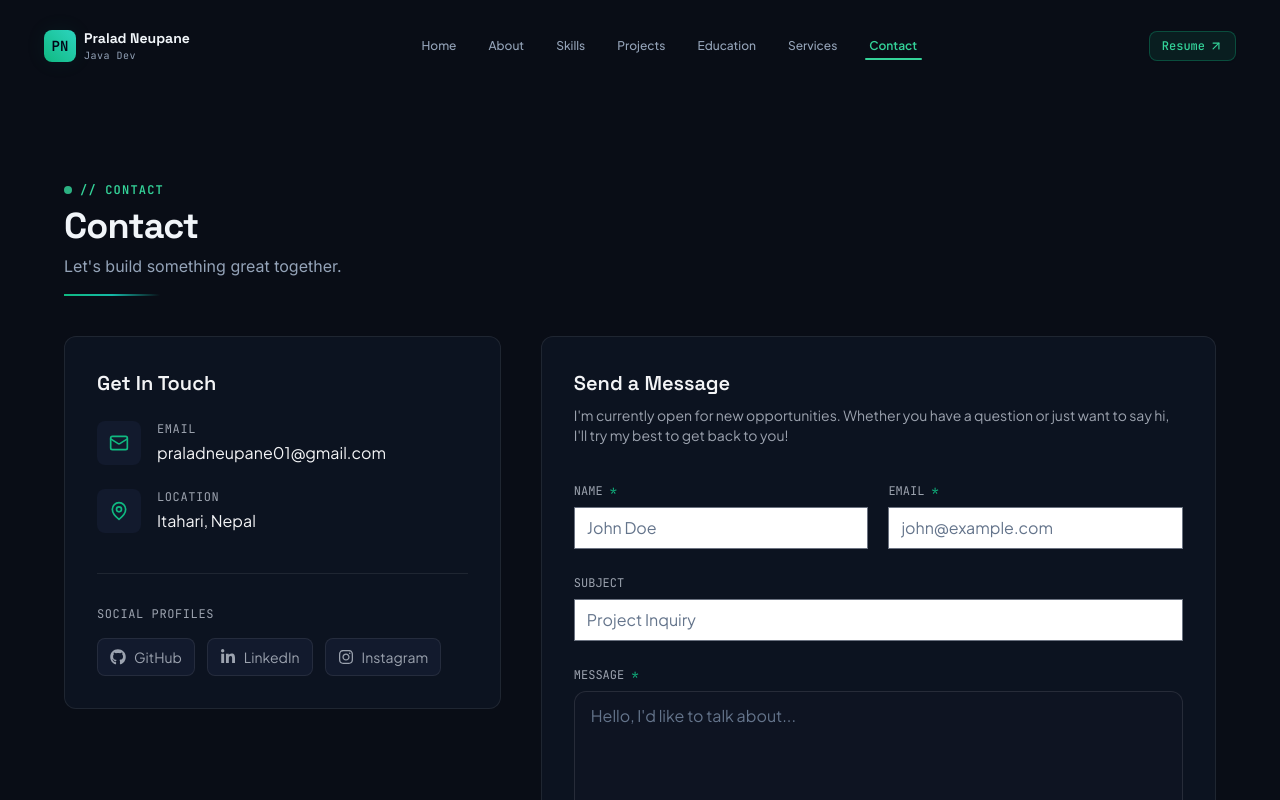
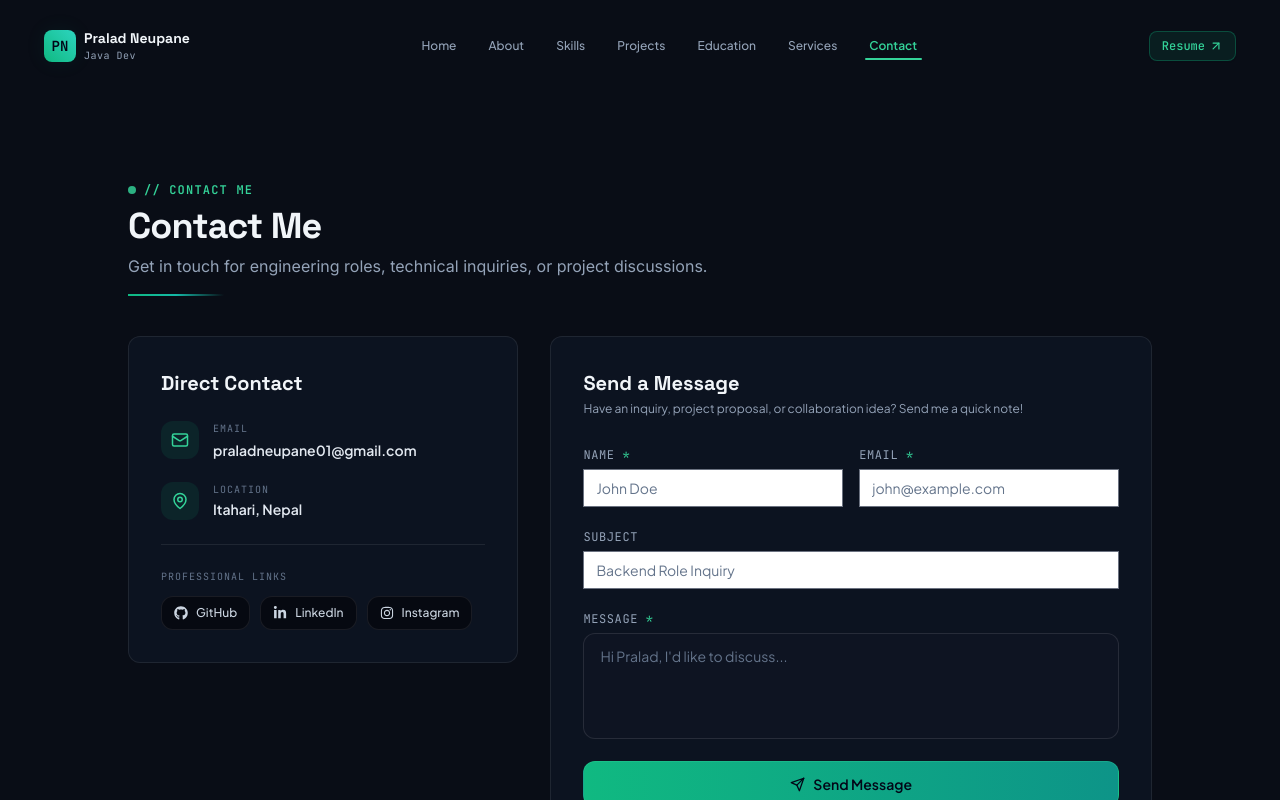
Before and after one commit to pra-neupane01/pralad-portfolio, a React (Vite) app in the folder portfolio-frontend/: page /contact in a window 1280 px wide. Shown: the top 800 px of the page. Built offline with nearby package versions, Linux system fonts and the light colour scheme.

Commit message:
feat: update page views (Home, About, Education timeline with +2 Science, Skills, Projects, Contact) for obsidian theme

```diff
--- a/portfolio-frontend/src/components/contact/ContactForm.jsx
+++ b/portfolio-frontend/src/components/contact/ContactForm.jsx
@@ -21,7 +21,6 @@ export default function ContactForm() {
   const handleSubmit = async (e) => {
     e.preventDefault();
 
-    // Basic validation
     if (!formData.name || !formData.email || !formData.message) {
       setStatus('error');
       setErrorMessage('Please fill in all required fields.');
@@ -30,58 +29,54 @@ export default function ContactForm() {
 
     setStatus('loading');
 
-    // Simulate API call for now
-    // TODO: Integrate with Formspree, EmailJS, or custom backend
     try {
-      await new Promise((resolve) => setTimeout(resolve, 1500));
+      await new Promise((resolve) => setTimeout(resolve, 1200));
       setStatus('success');
       setFormData({ name: '', email: '', subject: '', message: '' });
-
-      // Reset success message after 5 seconds
       setTimeout(() => setStatus('idle'), 5000);
     } catch (error) {
       setStatus('error');
-      setErrorMessage('Something went wrong. Please try again or email me directly.');
+      setErrorMessage('Something went wrong. Please try again or email directly.');
     }
   };
 
   return (
-    <div className="terminal-card p-6 md:p-8">
-      <div className="mb-8">
-        <h3 className="text-xl font-display font-semibold text-terminal-text dark:text-terminal-text mb-2">
+    <div className="obsidian-card p-6 md:p-8">
+      <div className="mb-6">
+        <h3 className="text-xl font-display font-bold text-slate-100 mb-1">
           Send a Message
         </h3>
-        <p className="text-sm text-terminal-textMuted dark:text-terminal-textMuted">
-          I'm currently open for new opportunities. Whether you have a question or just want to say hi, I'll try my best to get back to you!
+        <p className="text-xs text-slate-400">
+          Have an inquiry, project proposal, or collaboration idea? Send me a quick note!
         </p>
       </div>
 
       {status === 'success' ? (
-        <div className="p-6 bg-terminal-green/10 border border-terminal-green/30 rounded-lg flex flex-col items-center text-center">
-          <CheckCircle className="text-terminal-green w-12 h-12 mb-3" />
-          <h4 className="text-terminal-green font-mono font-semibold mb-2">Message Sent Successfully!</h4>
-          <p className="text-terminal-textMuted text-sm">Thank you for reaching out. I'll get back to you as soon as possible.</p>
+        <div className="p-6 bg-emerald-500/10 border border-emerald-500/30 rounded-xl flex flex-col items-center text-center">
+          <CheckCircle className="text-emerald-400 w-10 h-10 mb-3 shadow-emerald-glow" />
+          <h4 className="text-slate-100 font-sans font-bold mb-1">Message Received</h4>
+          <p className="text-slate-400 text-xs">Thank you for reaching out. I'll get back to you shortly.</p>
           <Button
-            variant="outline"
-            className="mt-6"
+            variant="secondary"
+            className="mt-5 text-xs py-2"
             onClick={() => setStatus('idle')}
           >
-            Send Another Message
+            Send Another
           </Button>
         </div>
       ) : (
-        <form onSubmit={handleSubmit} className="space-y-5">
+        <form onSubmit={handleSubmit} className="space-y-4">
           {status === 'error' && (
-            <div className="p-3 bg-red-500/10 border border-red-500/30 rounded-lg flex items-start gap-3">
-              <AlertCircle className="text-red-500 w-5 h-5 shrink-0 mt-0.5" />
-              <p className="text-red-500/90 text-sm">{errorMessage}</p>
+            <div className="p-3 bg-rose-500/10 border border-rose-500/30 rounded-xl flex items-start gap-2.5">
+              <AlertCircle className="text-rose-400 w-4 h-4 shrink-0 mt-0.5" />
+              <p className="text-rose-300 text-xs">{errorMessage}</p>
             </div>
           )}
 
-          <div className="grid md:grid-cols-2 gap-5">
-            <div className="space-y-1.5">
-              <label htmlFor="name" className="text-xs font-mono text-terminal-textMuted dark:text-terminal-textMuted">
-                NAME <span className="text-terminal-green">*</span>
+          <div className="grid md:grid-cols-2 gap-4">
+            <div className="space-y-1">
+              <label htmlFor="name" className="text-xs font-mono text-slate-400 uppercase tracking-wider">
+                Name <span className="text-emerald-400">*</span>
               </label>
               <input
                 type="text"
@@ -90,14 +85,14 @@ export default function ContactForm() {
                 value={formData.name}
                 onChange={handleChange}
                 placeholder="John Doe"
-                className="w-full"
+                className="w-full text-sm"
                 required
               />
             </div>
 
-            <div className="space-y-1.5">
-              <label htmlFor="email" className="text-xs font-mono text-terminal-textMuted dark:text-terminal-textMuted">
-                EMAIL <span className="text-terminal-green">*</span>
+            <div className="space-y-1">
+              <label htmlFor="email" className="text-xs font-mono text-slate-400 uppercase tracking-wider">
+                Email <span className="text-emerald-400">*</span>
               </label>
               <input
                 type="email"
@@ -106,15 +101,15 @@ export default function ContactForm() {
                 value={formData.email}
                 onChange={handleChange}
                 placeholder="john@example.com"
-                className="w-full"
+                className="w-full text-sm"
                 required
               />
             </div>
           </div>
 
-          <div className="space-y-1.5">
-            <label htmlFor="subject" className="text-xs font-mono text-terminal-textMuted dark:text-terminal-textMuted">
-              SUBJECT
+          <div className="space-y-1">
+            <label htmlFor="subject" className="text-xs font-mono text-slate-400 uppercase tracking-wider">
+              Subject
             </label>
             <input
               type="text"
@@ -122,41 +117,41 @@ export default function ContactForm() {
               name="subject"
               value={formData.subject}
               onChange={handleChange}
-              placeholder="Project Inquiry"
-              className="w-full"
+              placeholder="Backend Role Inquiry"
+              className="w-full text-sm"
             />
           </div>
 
-          <div className="space-y-1.5">
-            <label htmlFor="message" className="text-xs font-mono text-terminal-textMuted dark:text-terminal-textMuted">
-              MESSAGE <span className="text-terminal-green">*</span>
+          <div className="space-y-1">
+            <label htmlFor="message" className="text-xs font-mono text-slate-400 uppercase tracking-wider">
+              Message <span className="text-emerald-400">*</span>
             </label>
             <textarea
               id="message"
               name="message"
               value={formData.message}
               onChange={handleChange}
-              placeholder="Hello, I'd like to talk about..."
-              rows={5}
-              className="w-full resize-none"
+              placeholder="Hi Pralad, I'd like to discuss..."
+              rows={4}
+              className="w-full text-sm resize-none"
               required
             />
           </div>
 
           <Button
             type="submit"
-            variant="solid"
-            className="w-full"
+            variant="primary"
+            className="w-full py-3"
             disabled={status === 'loading'}
           >
             {status === 'loading' ? (
               <span className="flex items-center gap-2">
-                <span className="animate-spin w-4 h-4 border-2 border-terminal-bg border-t-transparent rounded-full"></span>
+                <span className="animate-spin w-4 h-4 border-2 border-slate-950 border-t-transparent rounded-full"></span>
                 Sending...
               </span>
             ) : (
               <span className="flex items-center gap-2">
-                <Send size={16} /> Send Message
+                <Send size={15} /> Send Message
               </span>
             )}
           </Button>
--- a/portfolio-frontend/src/pages/About.jsx
+++ b/portfolio-frontend/src/pages/About.jsx
@@ -1,5 +1,5 @@
 import { motion } from 'framer-motion';
-import { Download, User } from 'lucide-react';
+import { Download, Terminal, Code2, Server } from 'lucide-react';
 import SectionHeader from '../components/common/SectionHeader';
 import Button from '../components/common/Button';
 import { profile } from '../data/profile';
@@ -8,87 +8,73 @@ import ProfilePhoto from '../components/home/ProfilePhoto';
 
 export default function About() {
   return (
-    <div className="py-12 md:py-20 max-w-6xl mx-auto">
+    <div className="py-12 md:py-20 max-w-5xl mx-auto space-y-12">
       <SectionHeader
         title="About Me"
-        subtitle="My background, education, and career goals."
+        subtitle="Background, engineering focus, and core technical background."
       />
 
-      {/* Hero-style About layout: text left, photo right */}
-      <div className="grid lg:grid-cols-5 gap-10 lg:gap-16 items-start mb-12">
-        {/* Text Content — takes 3 columns */}
-        <div className="lg:col-span-3">
-          <div className="terminal-card p-6 md:p-10">
-            <div className="space-y-6">
-              <div className="flex items-center gap-2 text-terminal-green font-mono mb-2">
-                <span className="text-terminal-textDim">$</span> cat about.txt
-              </div>
+      <div className="grid lg:grid-cols-12 gap-10 lg:gap-12 items-center">
+        {/* Photo Left — 5 cols */}
+        <div className="lg:col-span-5 flex flex-col items-center gap-6">
+          <ProfilePhoto src="/profile.jpg.png" alt={profile.fullName} size="lg" />
 
-              <div className="text-terminal-text dark:text-terminal-text leading-relaxed whitespace-pre-wrap">
-                {profile.aboutSummary}
-              </div>
-
-              <div className="flex items-center gap-2 text-terminal-green font-mono mb-2 mt-8">
-                <span className="text-terminal-textDim">$</span> cat objective.txt
-              </div>
-
-              <div className="text-terminal-textMuted dark:text-terminal-textMuted italic leading-relaxed">
-                "{profile.careerObjective}"
-              </div>
-
-              <div className="pt-6 flex flex-wrap gap-4">
-                <Button href={RESUME_PATH} target="_blank" download icon={Download}>
-                  Download Resume
-                </Button>
-                <Button variant="outline" href="/contact">
-                  Contact Me
-                </Button>
-              </div>
-            </div>
+          <div className="w-full obsidian-card p-4 space-y-2 text-center">
+            <p className="text-xs font-mono text-emerald-400 font-semibold uppercase tracking-wider">
+              {profile.title}
+            </p>
+            <p className="text-xs text-slate-400">
+              📍 {profile.location}
+            </p>
           </div>
         </div>
 
-        {/* Right Side — Photo + Details — takes 2 columns */}
-        <div className="lg:col-span-2 flex flex-col items-center gap-8">
-          {/* Circular Profile Photo */}
-          <motion.div
-            initial={{ opacity: 0, x: 30 }}
-            animate={{ opacity: 1, x: 0 }}
-            transition={{ duration: 0.7, delay: 0.2 }}
-          >
-            <ProfilePhoto src="/profile.jpg.png" alt={profile.fullName} size="lg" />
-          </motion.div>
-
-          {/* Details Card */}
-          <motion.div
-            initial={{ opacity: 0, y: 20 }}
-            animate={{ opacity: 1, y: 0 }}
-            transition={{ duration: 0.5, delay: 0.4 }}
-            className="w-full space-y-6 bg-terminal-surfaceLight dark:bg-terminal-surfaceLight p-6 rounded-lg border border-terminal-border dark:border-terminal-border"
-          >
-            <div>
-              <p className="text-xs font-mono text-terminal-textMuted mb-1 uppercase tracking-wider">Location</p>
-              <p className="text-sm text-terminal-text">{profile.location}</p>
+        {/* Text Content Right — 7 cols */}
+        <div className="lg:col-span-7 space-y-6">
+          <div className="obsidian-card p-6 md:p-8 space-y-6">
+            <div className="flex items-center gap-2 text-xs font-mono text-emerald-400 pb-2 border-b border-white/[0.08]">
+              <Terminal size={14} />
+              <span>profile_summary.txt</span>
             </div>
 
-            <div>
-              <p className="text-xs font-mono text-terminal-textMuted mb-1 uppercase tracking-wider">Education</p>
-              <p className="text-sm text-terminal-text">{profile.education.degree}</p>
-              <p className="text-xs text-terminal-textDim mt-1">{profile.education.institution}</p>
+            <p className="text-slate-200 text-base md:text-lg leading-relaxed font-body font-normal">
+              {profile.aboutSummary}
+            </p>
+
+            <div className="bg-[#060911]/80 p-4 rounded-xl border border-white/[0.06] space-y-2">
+              <p className="text-xs font-mono text-slate-500 uppercase tracking-widest">// Career Objective</p>
+              <p className="text-slate-300 text-xs sm:text-sm italic font-body">
+                "{profile.careerObjective}"
+              </p>
             </div>
 
-            <div>
-              <p className="text-xs font-mono text-terminal-textMuted mb-1 uppercase tracking-wider">Focus</p>
-              <div className="flex flex-wrap gap-1 mt-1">
-                <span className="text-[10px] font-mono px-1.5 py-0.5 bg-terminal-green/10 text-terminal-green rounded border border-terminal-green/20">Java</span>
-                <span className="text-[10px] font-mono px-1.5 py-0.5 bg-terminal-green/10 text-terminal-green rounded border border-terminal-green/20">Spring Boot</span>
-                <span className="text-[10px] font-mono px-1.5 py-0.5 bg-terminal-green/10 text-terminal-green rounded border border-terminal-green/20">Spring Security</span>
-                <span className="text-[10px] font-mono px-1.5 py-0.5 bg-terminal-green/10 text-terminal-green rounded border border-terminal-green/20">REST APIs</span>
-                <span className="text-[10px] font-mono px-1.5 py-0.5 bg-terminal-green/10 text-terminal-green rounded border border-terminal-green/20">PostgreSQL</span>
-                <span className="text-[10px] font-mono px-1.5 py-0.5 bg-terminal-green/10 text-terminal-green rounded border border-terminal-green/20">Docker</span>
+            {/* Core Highlights */}
+            <div className="grid grid-cols-2 gap-3 pt-2">
+              <div className="p-3 rounded-xl bg-emerald-500/5 border border-emerald-500/10 flex items-center gap-3">
+                <Code2 size={20} className="text-emerald-400 shrink-0" />
+                <div>
+                  <p className="text-xs font-bold text-slate-200">Spring Boot</p>
+                  <p className="text-[10px] text-slate-400">RESTful Services</p>
+                </div>
+              </div>
+              <div className="p-3 rounded-xl bg-cyan-500/5 border border-cyan-500/10 flex items-center gap-3">
+                <Server size={20} className="text-cyan-400 shrink-0" />
+                <div>
+                  <p className="text-xs font-bold text-slate-200">Databases</p>
+                  <p className="text-[10px] text-slate-400">PostgreSQL & MySQL</p>
+                </div>
               </div>
             </div>
-          </motion.div>
+
+            <div className="pt-2 flex flex-wrap gap-4">
+              <Button href={RESUME_PATH} target="_blank" download icon={Download}>
+                Download Resume
+              </Button>
+              <Button variant="secondary" href="/contact">
+                Contact Me
+              </Button>
+            </div>
+          </div>
         </div>
       </div>
     </div>
--- a/portfolio-frontend/src/pages/Contact.jsx
+++ b/portfolio-frontend/src/pages/Contact.jsx
@@ -6,49 +6,49 @@ import { socialLinks } from '../data/socials';
 
 export default function Contact() {
   return (
-    <div className="py-12 md:py-20 max-w-6xl mx-auto">
+    <div className="py-12 md:py-20 max-w-5xl mx-auto space-y-10">
       <SectionHeader
-        title="Contact"
-        subtitle="Let's build something great together."
+        title="Contact Me"
+        subtitle="Get in touch for engineering roles, technical inquiries, or project discussions."
       />
 
-      <div className="grid lg:grid-cols-5 gap-10">
-        {/* Contact Info Sidebar */}
+      <div className="grid lg:grid-cols-5 gap-8">
+        {/* Contact Info Sidebar — 2 cols */}
         <div className="lg:col-span-2 space-y-6">
-          <div className="terminal-card p-6 md:p-8">
-            <h3 className="text-xl font-display font-semibold text-terminal-text mb-6">
-              Get In Touch
+          <div className="obsidian-card p-6 md:p-8 space-y-6">
+            <h3 className="text-xl font-display font-bold text-slate-100">
+              Direct Contact
             </h3>
 
-            <div className="space-y-6">
-              <div className="flex items-start gap-4">
-                <div className="p-3 bg-terminal-surfaceLight text-terminal-green rounded-lg">
-                  <Mail size={20} />
+            <div className="space-y-5">
+              <div className="flex items-start gap-3.5">
+                <div className="p-2.5 bg-emerald-500/10 text-emerald-400 rounded-xl shrink-0">
+                  <Mail size={18} />
                 </div>
                 <div>
-                  <p className="text-xs font-mono text-terminal-textMuted mb-1 uppercase tracking-wider">Email</p>
-                  <a href={`mailto:${profile.email}`} className="text-terminal-text hover:text-terminal-green transition-colors break-all">
+                  <p className="text-[10px] font-mono text-slate-500 uppercase tracking-widest mb-0.5">Email</p>
+                  <a href={`mailto:${profile.email}`} className="text-sm font-sans font-semibold text-slate-200 hover:text-emerald-400 transition-colors break-all">
                     {profile.email}
                   </a>
                 </div>
               </div>
 
-              <div className="flex items-start gap-4">
-                <div className="p-3 bg-terminal-surfaceLight text-terminal-green rounded-lg">
-                  <MapPin size={20} />
+              <div className="flex items-start gap-3.5">
+                <div className="p-2.5 bg-emerald-500/10 text-emerald-400 rounded-xl shrink-0">
+                  <MapPin size={18} />
                 </div>
                 <div>
-                  <p className="text-xs font-mono text-terminal-textMuted mb-1 uppercase tracking-wider">Location</p>
-                  <p className="text-terminal-text">
+                  <p className="text-[10px] font-mono text-slate-500 uppercase tracking-widest mb-0.5">Location</p>
+                  <p className="text-sm font-sans font-semibold text-slate-200">
                     {profile.location}
                   </p>
                 </div>
               </div>
             </div>
 
-            <div className="mt-10 pt-8 border-t border-terminal-border">
-              <p className="text-xs font-mono text-terminal-textMuted mb-4 uppercase tracking-wider">Social Profiles</p>
-              <div className="flex flex-wrap gap-3">
+            <div className="pt-6 border-t border-white/[0.08]">
+              <p className="text-[10px] font-mono text-slate-500 uppercase tracking-widest mb-3">Professional Links</p>
+              <div className="flex flex-wrap gap-2.5">
                 {socialLinks.map((link) => {
                   if (link.name === 'Email') return null;
                   const Icon = link.icon;
@@ -58,9 +58,9 @@ export default function Contact() {
                       href={link.url}
                       target="_blank"
                       rel="noopener noreferrer"
-                      className="flex items-center gap-2 px-3 py-2 bg-terminal-surfaceLight border border-terminal-border rounded-lg text-sm text-terminal-textMuted hover:text-terminal-green hover:border-terminal-green/30 transition-all"
+                      className="flex items-center gap-2 px-3 py-2 bg-[#060911] border border-white/[0.08] rounded-xl text-xs font-medium text-slate-300 hover:text-emerald-400 hover:border-emerald-500/40 transition-all"
                     >
-                      <Icon size={16} />
+                      <Icon size={14} />
                       <span>{link.name}</span>
                     </a>
                   );
@@ -70,7 +70,7 @@ export default function Contact() {
           </div>
         </div>
 
-        {/* Contact Form */}
+        {/* Contact Form — 3 cols */}
         <div className="lg:col-span-3">
           <ContactForm />
         </div>
--- a/portfolio-frontend/src/pages/Projects.jsx
+++ b/portfolio-frontend/src/pages/Projects.jsx
@@ -4,10 +4,10 @@ import { projectsData } from '../data/projects';
 
 export default function Projects() {
   return (
-    <div className="py-12 md:py-20">
+    <div className="py-12 md:py-20 max-w-6xl mx-auto space-y-8">
       <SectionHeader
-        title="Projects"
-        subtitle="A collection of my academic, personal, and freelance development projects."
+        title="Featured Projects"
+        subtitle="Backend REST services, full-stack applications, and desktop management systems."
       />
 
       <div className="grid md:grid-cols-2 lg:grid-cols-3 gap-6">
```
Also changed, not shown: portfolio-frontend/src/pages/Education.jsx (+51 -38 lines), portfolio-frontend/src/pages/Home.jsx (+18 -17 lines), portfolio-frontend/src/pages/Skills.jsx (+9 -9 lines).
